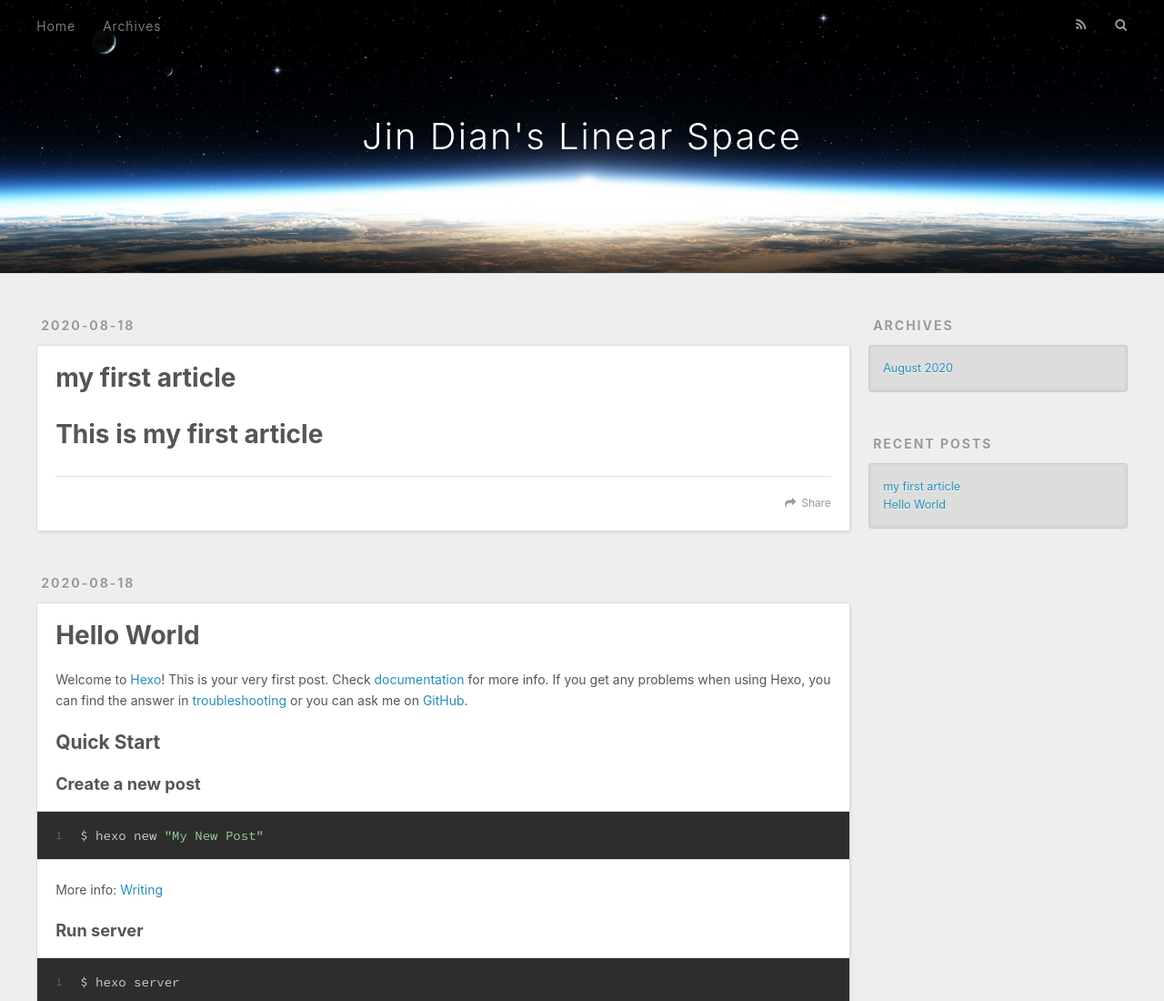
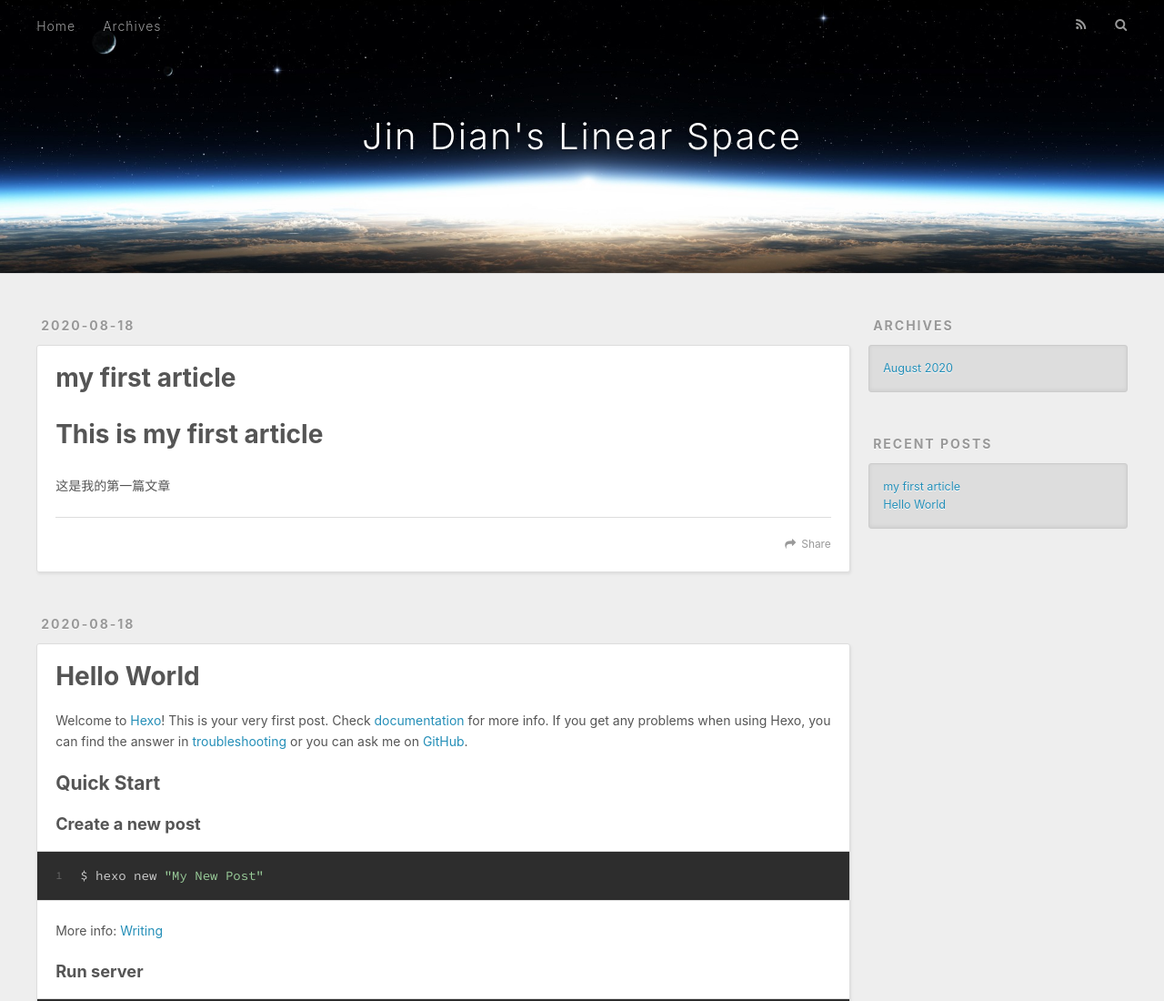
Before and after one commit to FrederichJin/FrederichJin.github.io, a plain HTML site: page index.html in a window 1280 px wide. Shown: the top 1100 px of the page at 91% size. Drawn offline with nearby package versions, Linux system fonts and the light colour scheme.

Commit message:
Site updated: 2020-08-18 11:39:07

```diff
--- a/index.html
+++ b/index.html
@@ -88,7 +88,8 @@
 
     <div class="article-entry" itemprop="articleBody">
 
-        <h1 id="This-is-my-first-article"><a href="#This-is-my-first-article" class="headerlink" title="This is my first article"></a>This is my first article</h1>
+        <h1 id="This-is-my-first-article"><a href="#This-is-my-first-article" class="headerlink" title="This is my first article"></a>This is my first article</h1><p>这是我的第一篇文章</p>
+
 
     </div>
     <footer class="article-footer">
```
Also changed, not shown: 2020/08/18/my-first-article/index.html (+5 -4 lines).
